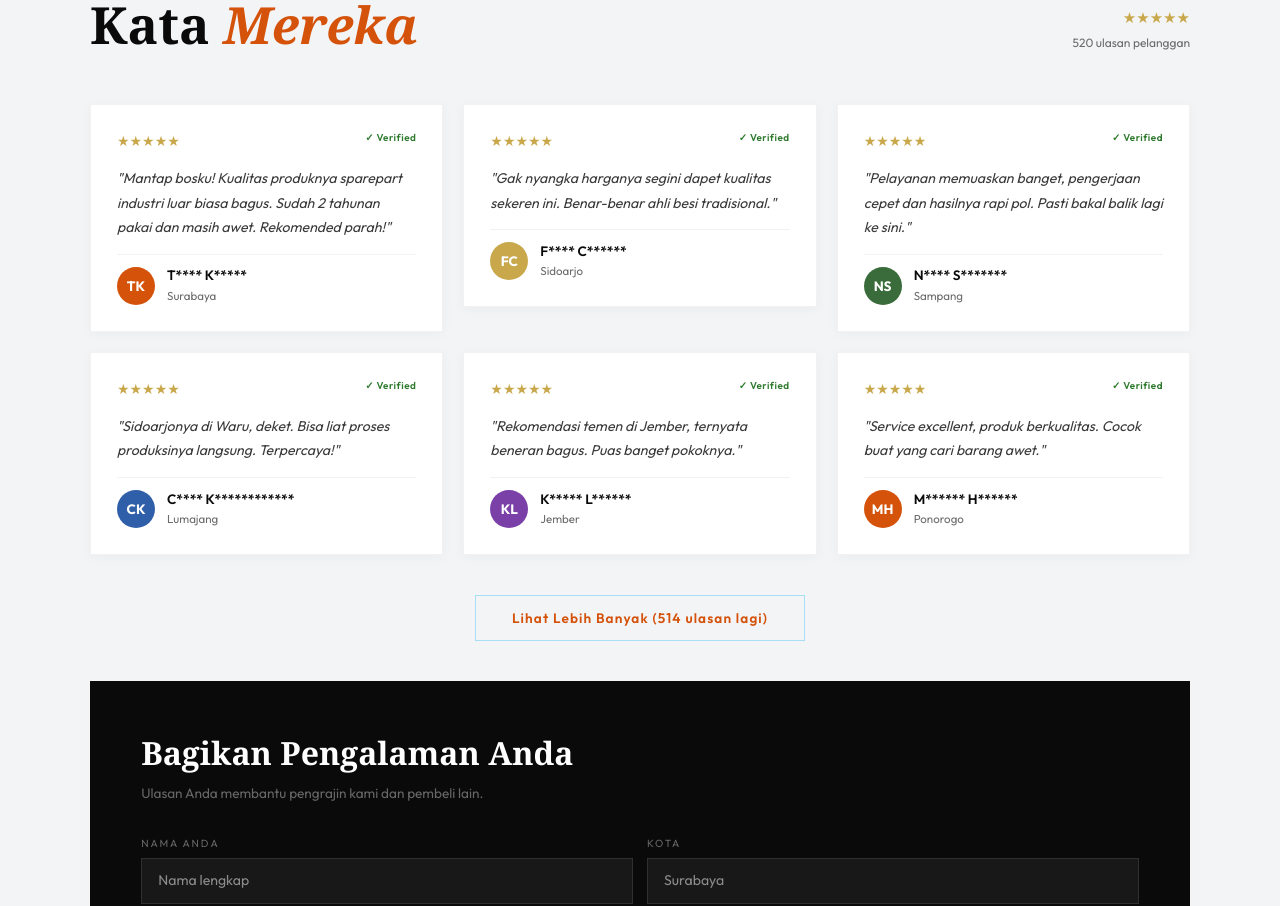
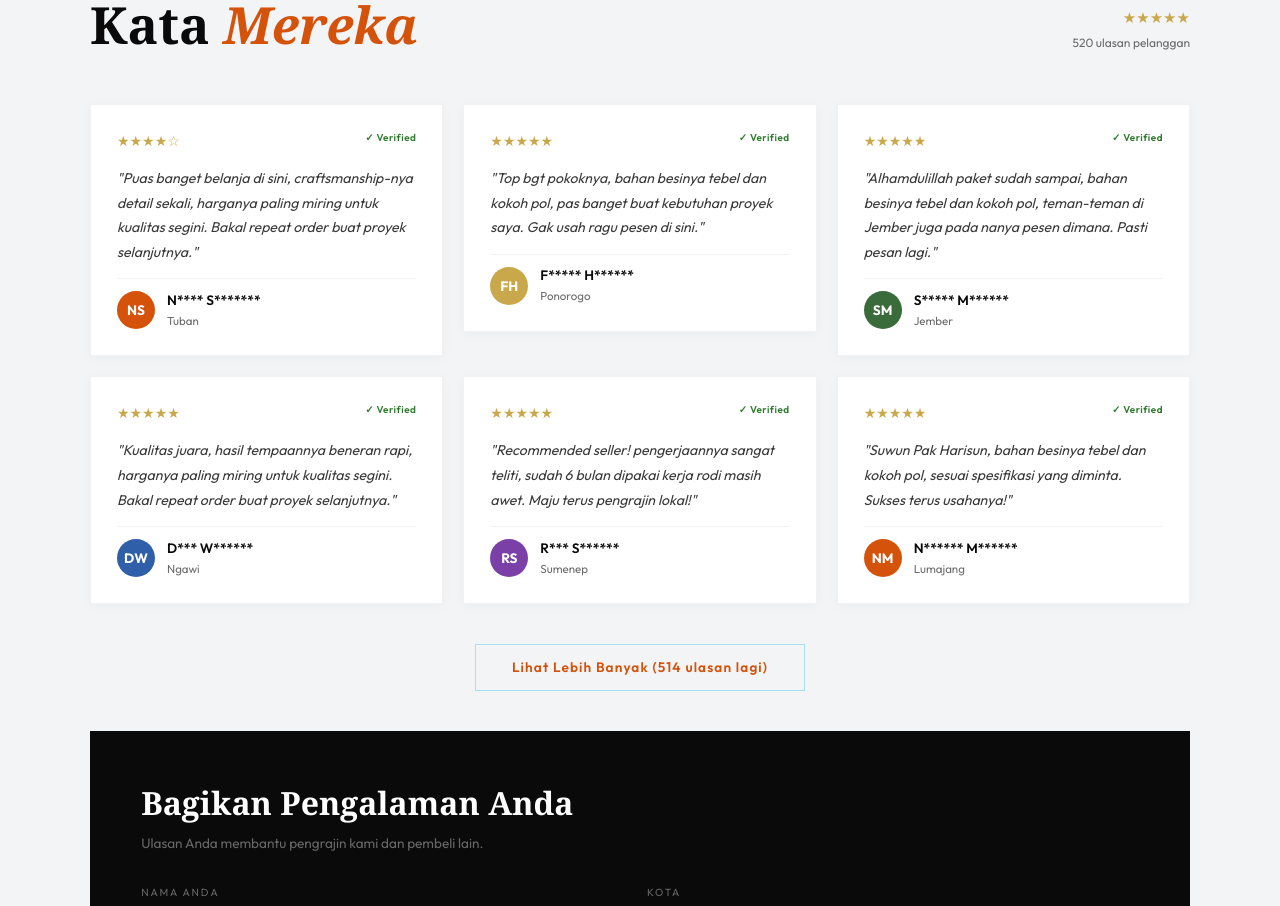
Before and after one commit to Zuu-sudo/Website-Desa, a React (Vite) app: page / in a window 1280 px wide. Shown: the part 2943-3849 px from the top of the page. Built offline with nearby package versions, Linux system fonts and the light colour scheme.

Commit message:
Implement dynamic mix-and-match review generation for maximum variety

```diff
--- a/src/data/reviews.js
+++ b/src/data/reviews.js
@@ -6,136 +6,65 @@ export function censorName(name) {
     .join(" ");
 }
 
-// ── Seeded Random (deterministic for generation, but we'll shuffle) ──
-function seededRandom(seed) {
-  let s = seed;
-  return () => {
-    s = (s * 16807 + 11) % 2147483647;
-    return (s - 1) / 2147483646;
-  };
+const FIRST_NAMES = ["Agus", "Ahmad", "Andi", "Bambang", "Budi", "Cahyo", "Dedi", "Dwi", "Eko", "Fajar", "Gunawan", "Hadi", "Hendra", "Iwan", "Joko", "Krisna", "Lukman", "Maulana", "Nanda", "Oki", "Purnomo", "Rahmat", "Rizky", "Slamet", "Teguh", "Umar", "Wahyu", "Yanto", "Zainal", "Arif", "Surya", "Dimas", "Feri", "Galih", "Hanif", "Irfan", "Kurnia", "Lutfi", "Mulyadi", "Nugroho", "Prasetyo", "Rudi", "Sigit", "Tri", "Wawan", "Yusuf", "Bayu", "Danang", "Firman", "Gilang", "Siti", "Nur", "Sri", "Dewi", "Ratna", "Yuni", "Rina", "Wati", "Lina", "Ayu", "Maya", "Fitri", "Indah", "Mega", "Putri", "Tika", "Wulan", "Nita", "Dian", "Lia", "Sulis", "Rini", "Ani", "Ika", "Eni", "Tatik", "Yayuk", "Suci", "Nining", "Tutik", "Muji", "Hartini", "Sulastri", "Endah", "Nanik", "Puji", "Retno", "Sumiyati", "Titik", "Wigati"];
+const LAST_NAMES = ["Hartono", "Santoso", "Wijaya", "Susanto", "Prasetyo", "Nugroho", "Setiawan", "Hidayat", "Kurniawan", "Saputra", "Wibowo", "Suryadi", "Rahmawan", "Firmansyah", "Wicaksono", "Utomo", "Prabowo", "Handoko", "Sugiyanto", "Mulyono", "Sutrisno", "Haryanto", "Sumarno", "Budiman", "Yulianto", "Sugiarto", "Darmawan", "Wahyudi", "Subagyo", "Purwanto", "Kusuma", "Lestari", "Puspita", "Sulistyowati", "Rahayu", "Indriani", "Permatasari", "Handayani", "Anggraini", "Kusumawardani", "Setyaningsih", "Wulandari", "Cahyani", "Fitriani", "Maharani", "Nuraini", "Safitri", "Damayanti", "Mulyani", "Agustina"];
+const CITIES = ["Surabaya", "Sidoarjo", "Gresik", "Mojokerto", "Pasuruan", "Malang", "Jombang", "Lamongan", "Tuban", "Bojonegoro", "Kediri", "Blitar", "Tulungagung", "Nganjuk", "Madiun", "Ponorogo", "Banyuwangi", "Jember", "Lumajang", "Probolinggo", "Bangkalan", "Sumenep", "Pamekasan", "Sampang", "Ngawi", "Magetan", "Pacitan", "Waru", "Krian", "Taman", "Gedangan"];
+const ROLES = ["Kontraktor", "Petani", "Pengusaha", "Manajer Produksi", "Teknisi", "Tukang Las", "Pemilik Bengkel", "Pemilik Toko", "Tukang Bangunan", "Mandor", "Insinyur", "Distributor", "Supplier", "Wiraswasta", "Pedagang", "Montir", "Mekanik", "Pengelola Gudang", "Peternak", "Nelayan", "Tukang Kayu", "Arsitek", "Pemilik Pabrik", "Kepala Proyek", "Pengrajin", "Pekerja Lapangan"];
+const PRODUCTS = ["Sparepart Industri", "Pesanan Custom", "Alat Pertanian", "Pagar Custom", "Suku Cadang Mesin", "Pisau Pencacah", "Gagang Pintu Besi", "Engsel Berat", "Cangkul Baja", "Parang Tempa"];
+
+// ── Mix & Match Pools ──────────────────────────────────
+const OPENINGS = [
+  "Mantap bosku!", "Jos gandoz!", "Alhamdulillah paket sudah sampai,", "Puas banget belanja di sini,", "Barang joss,", "Gak nyesel order di sini,", "Suwun Pak Harisun,", "Sangat terpercaya,", "Hasil kerjanya luar biasa,", "Top bgt pokoknya,", "Recommended seller!", "Asli pengrajin Sidoarjo emang beda,", "Kualitas juara,", "Bener-bener ahli besi,", "Sangat puas dengan hasilnya,",
+];
+
+const QUALITIES = [
+  "bahan besinya tebel dan kokoh pol,", "kualitas {prod}-nya gak main-main,", "hasil las-lasannya rapi banget,", "finishingnya halus dan presisi,", "besi pilihannya beneran kuat,", "craftsmanship-nya detail sekali,", "produknya kokoh dan berat,", "materialnya berkualitas tinggi,", "pengerjaannya sangat teliti,", "hasil tempaannya beneran rapi,",
+];
+
+const EXPERIENCES = [
+  "sudah {dur} dipakai kerja rodi masih awet.", "pas banget buat kebutuhan proyek saya.", "pengerjaan {prod} ini sangat presisi.", "sudah {cnt}x repeat order selalu puas.", "sesuai spesifikasi yang diminta.", "melebihi ekspektasi saya hasilnya.", "teman-teman di {city} juga pada nanya pesen dimana.", "bakal jadi langganan tetap ini mah.", "harganya paling miring untuk kualitas segini.", "respon cepat dan pengerjaan tepat waktu.",
+];
+
+const CLOSINGS = [
+  "Rekomen parah!", "Pasti pesan lagi.", "Sukses terus usahanya!", "Joss pokoknya.", "Jempol lima buat Kureksari Blacksmith.", "Sangat amanah.", "Bakal repeat order buat proyek selanjutnya.", "Terbaik se-Sidoarjo.", "Gak usah ragu pesen di sini.", "Maturnuwun sanget.", "Maju terus pengrajin lokal!", "Rating bintang 5 gak cukup ini mah.",
+];
+
+function pick(arr) {
+  return arr[Math.floor(Math.random() * arr.length)];
 }
 
-function pick(arr, rng) {
-  return arr[Math.floor(rng() * arr.length)];
-}
-
-// ── Data Pools ─────────────────────────────────────────
-const FIRST_NAMES = [
-  "Agus", "Ahmad", "Andi", "Bambang", "Budi", "Cahyo", "Dedi", "Dwi", "Eko", "Fajar",
-  "Gunawan", "Hadi", "Hendra", "Iwan", "Joko", "Krisna", "Lukman", "Maulana", "Nanda", "Oki",
-  "Purnomo", "Rahmat", "Rizky", "Slamet", "Teguh", "Umar", "Wahyu", "Yanto", "Zainal", "Arif",
-  "Surya", "Dimas", "Feri", "Galih", "Hanif", "Irfan", "Kurnia", "Lutfi", "Mulyadi", "Nugroho",
-  "Prasetyo", "Rudi", "Sigit", "Tri", "Wawan", "Yusuf", "Bayu", "Danang", "Firman", "Gilang",
-  "Siti", "Nur", "Sri", "Dewi", "Ratna", "Yuni", "Rina", "Wati", "Lina", "Ayu",
-  "Maya", "Fitri", "Indah", "Mega", "Putri", "Tika", "Wulan", "Nita", "Dian", "Lia",
-  "Sulis", "Rini", "Ani", "Ika", "Eni", "Tatik", "Yayuk", "Suci", "Nining", "Tutik",
-  "Muji", "Hartini", "Sulastri", "Endah", "Nanik", "Puji", "Retno", "Sumiyati", "Titik", "Wigati",
-];
-
-const LAST_NAMES = [
-  "Hartono", "Santoso", "Wijaya", "Susanto", "Prasetyo", "Nugroho", "Setiawan", "Hidayat",
-  "Kurniawan", "Saputra", "Wibowo", "Suryadi", "Rahmawan", "Firmansyah", "Wicaksono",
-  "Utomo", "Prabowo", "Handoko", "Sugiyanto", "Mulyono", "Sutrisno", "Haryanto", "Sumarno",
-  "Budiman", "Yulianto", "Sugiarto", "Darmawan", "Wahyudi", "Subagyo", "Purwanto",
-  "Kusuma", "Lestari", "Puspita", "Sulistyowati", "Rahayu", "Indriani", "Permatasari",
-  "Handayani", "Anggraini", "Kusumawardani", "Setyaningsih", "Wulandari", "Cahyani",
-  "Fitriani", "Maharani", "Nuraini", "Safitri", "Damayanti", "Mulyani", "Agustina",
-];
-
-const CITIES = [
-  "Surabaya", "Sidoarjo", "Gresik", "Mojokerto", "Pasuruan", "Malang", "Jombang",
-  "Lamongan", "Tuban", "Bojonegoro", "Kediri", "Blitar", "Tulungagung", "Nganjuk",
-  "Madiun", "Ponorogo", "Banyuwangi", "Jember", "Lumajang", "Probolinggo",
-  "Bangkalan", "Sumenep", "Pamekasan", "Sampang", "Ngawi", "Magetan", "Pacitan",
-];
-
-const ROLES = [
-  "Kontraktor", "Petani", "Pengusaha", "Manajer Produksi", "Teknisi", "Tukang Las",
-  "Pemilik Bengkel", "Pemilik Toko", "Tukang Bangunan", "Mandor", "Insinyur",
-  "Distributor", "Supplier", "Wiraswasta", "Pedagang", "Montir", "Mekanik",
-  "Pengelola Gudang", "Peternak", "Nelayan", "Tukang Kayu", "Arsitek",
-  "Pemilik Pabrik", "Kepala Proyek", "Pengrajin", "Pekerja Lapangan",
-];
-
-const PRODUCTS = [
-  "Sparepart Industri", "Pesanan Custom", "Alat Pertanian", "Pagar Custom", "Suku Cadang Mesin", "Pisau Pencacah",
-];
-
-const REVIEW_TEMPLATES = [
-  // Rating 5 templates
-  { rating: 5, texts: [
-    "Mantap bosku! Kualitas produknya {prod} luar biasa bagus. Sudah {dur} pakai dan masih awet. Rekomended parah!",
-    "Pelayanan memuaskan banget, pengerjaan cepet dan hasilnya rapi pol. Pasti bakal balik lagi ke sini.",
-    "Harga paling miring se-Sidoarjo tapi kualitas gak murahan. Langsung dari pengrajin emang beda harganya.",
-    "Jos gandoz! Sudah {cnt}x pesan {prod} dan gak pernah kecewa. Komunikasi enak, hasil presisi.",
-    "Barang kokoh banget, kerajinannya detail. Gak nyesel langganan di sini dari {dur} lalu.",
-    "Respons WA cepet banget, nanya-nanya dilayani dengan sabar. Hasil {prod}-nya memuaskan.",
-    "Cari {prod} di {city} susah yang bagus, akhirnya pesen di sini dan hasilnya TOP BGT!",
-    "Besi tempa berkualitas tinggi, finishingnya halus banget. Beda sama bengkel sebelah.",
-    "Packing aman, barang sampai tepat waktu. Kualitas premium harga merakyat.",
-    "Proses custom-nya enak, kita kasih desain langsung dieksekusi persis. Kuat pol!",
-    "Suwun Pak Harisun, {prod}-nya sudah sampai dan langsung dipasang. Kualitas juara!",
-    "Gak nyangka harganya segini dapet kualitas sekeren ini. Benar-benar ahli besi tradisional.",
-    "Pesanan {prod} saya selesai lebih cepet dari jadwal. Hasilnya kuat dan finishing rapi.",
-    "Pokoknya jempolan! Sudah langganan {dur}, kualitas gak pernah turun.",
-    "Tukang las saya bilang besinya bagus banget, gak gampang karatan. Joss!",
-    "Sangat amanah. Transfer langsung dikerjakan, progres difotoin. Mantap!",
-    "Barangnya berat dan tebel, beneran besi pilihan. Bukan yang abal-abal.",
-    "Rekomendasi temen di {city}, ternyata beneran bagus. Puas banget pokoknya.",
-    "Service excellent, produk berkualitas. Cocok buat yang cari barang awet.",
-    "Sidoarjonya di Waru, deket. Bisa liat proses produksinya langsung. Terpercaya!",
-  ]},
-  // Rating 4 templates
-  { rating: 4, texts: [
-    "Kualitas produk oke banget. Cuma pengerjaannya agak lama sedikit, tapi hasil worth it lah.",
-    "Hasil las-lasannya rapi, besi tebal. Semoga kedepannya bisa lebih cepat lagi kirimnya.",
-    "Produk bagus, harga bersahabat. Respon chat kadang lama kalau malem, tapi overall bagus.",
-    "Barang sampai dengan selamat. Kualitas besi TOP. Sedikit masukan buat finishingnya.",
-    "Sudah {cnt}x order, baru kali ini telat sehari. Tapi tetep dikasih bonus. Makasih!",
-    "Bagus pengerjaannya, custom {prod} sesuai keinginan. Cuma lokasinya agak masuk gang ya.",
-    "Harga kompetitif. Kualitas bersaing lah sama pabrikan besar. Sukses terus!",
-    "Barang kuat pol, sudah {dur} dipakai kerja rodi masih aman. Mantap.",
-  ]},
-];
-
-// ── Generate 500+ Reviews ─────────────────────────────
 function generateReviews(count = 520) {
-  const rng = seededRandom(123); // Different seed for fresh start
   const reviews = [];
+  const durations = ["1 tahun", "2 tahun", "3 tahun", "6 bulan", "1.5 tahun", "4 tahun", "sejak lama", "setahun lebih"];
+  const counts = ["3", "4", "5", "beberapa", "2", "6", "berkali-kali", "10"];
 
   for (let i = 0; i < count; i++) {
-    const firstName = pick(FIRST_NAMES, rng);
-    const lastName = pick(LAST_NAMES, rng);
-    const name = `${firstName} ${lastName}`;
-    const city = pick(CITIES, rng);
-    const role = pick(ROLES, rng);
-    const prodName = pick(PRODUCTS, rng);
+    const name = `${pick(FIRST_NAMES)} ${pick(LAST_NAMES)}`;
+    const city = pick(CITIES);
+    const prod = pick(PRODUCTS).toLowerCase();
 
-    const ratingGroup = rng() < 0.85 ? 0 : 1;
-    const template = REVIEW_TEMPLATES[ratingGroup];
-    let text = pick(template.texts, rng);
+    // Create unique combined text
+    let text = `${pick(OPENINGS)} ${pick(QUALITIES)} ${pick(EXPERIENCES)} ${pick(CLOSINGS)}`;
 
-    const durations = ["1 tahun", "2 tahun", "3 tahun", "6 bulan", "2 tahunan", "4 tahun", "sejak lama"];
-    const counts = ["3", "4", "5", "beberapa", "2", "6", "berkali-kali"];
-
-    text = text.replace("{dur}", pick(durations, rng));
-    text = text.replace("{cnt}", pick(counts, rng));
-    text = text.replace("{city}", city);
-    text = text.replace("{prod}", prodName.toLowerCase());
+    // Replace placeholders
+    text = text.replace(/{prod}/g, prod);
+    text = text.replace(/{dur}/g, pick(durations));
+    text = text.replace(/{cnt}/g, pick(counts));
+    text = text.replace(/{city}/g, city);
 
     reviews.push({
       id: i + 1,
       name,
       city,
-      role,
-      rating: template.rating,
+      role: pick(ROLES),
+      rating: Math.random() < 0.9 ? 5 : 4,
       text,
-      product: prodName,
-      verified: rng() < 0.9,
+      product: pick(PRODUCTS),
+      verified: Math.random() < 0.9,
     });
   }
 
-  // Shuffle the result for true randomness each time
+  // Final shuffle
   return reviews.sort(() => Math.random() - 0.5);
 }
 
```
